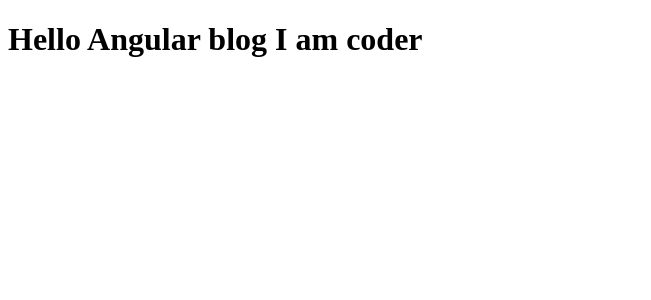
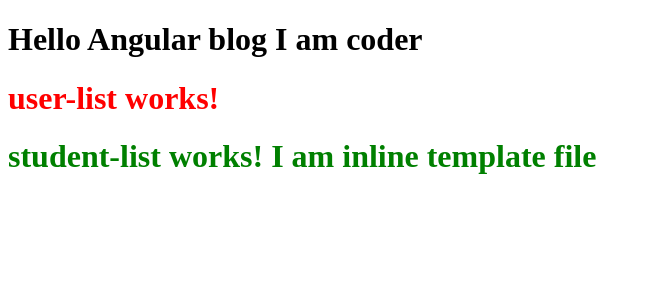
Before and after one commit to Onkar432/Angular-Learning, an Angular app: page / in a window 1280 px wide. Shown: the top 300 px of the page, without its empty margins (0-651 px from the left). Built offline with nearby package versions, Linux system fonts and the light colour scheme.

Commit message:
Applying inline style and templates

```diff
--- a/src/app/app.component.html
+++ b/src/app/app.component.html
@@ -1 +1,3 @@
 <h1>Hello Angular {{title}} {{data}}</h1>
+<app-user-list></app-user-list>
+<app-student-list></app-student-list>
--- a/src/app/app.module.ts
+++ b/src/app/app.module.ts
@@ -2,10 +2,14 @@
 import { BrowserModule } from '@angular/platform-browser';
 
 import { AppComponent } from './app.component';
+import { UserListComponent } from './user-list/user-list.component';
+import { StudentListComponent } from './student-list/student-list.component';
 
 @NgModule({
   declarations: [
-    AppComponent
+    AppComponent,
+    UserListComponent,
+    StudentListComponent
   ],
   imports: [
     BrowserModule
--- /dev/null
+++ b/src/app/student-list/student-list.component.css
@@ -0,0 +1,3 @@
+.student {
+    color: green;
+}
--- /dev/null
+++ b/src/app/student-list/student-list.component.ts
@@ -0,0 +1,14 @@
+import { Component } from '@angular/core';
+
+@Component({
+  selector: 'app-student-list',
+  template: `
+    <h1 class="student">
+      student-list works! I am inline template file
+    </h1>
+  `,
+  styleUrls: ['./student-list.component.css']
+})
+export class StudentListComponent {
+
+}
--- /dev/null
+++ b/src/app/user-list/user-list.component.html
@@ -0,0 +1 @@
+<h1 class="user">user-list works!</h1>
--- /dev/null
+++ b/src/app/user-list/user-list.component.ts
@@ -0,0 +1,12 @@
+import { Component } from '@angular/core';
+
+@Component({
+  selector: 'app-user-list',
+  templateUrl: './user-list.component.html',
+  styles: [
+    `.user { color: red; }`
+  ]
+})
+export class UserListComponent {
+
+}
```
Also changed, not shown: theory.txt (added), 2 other files (tests, documents, lock files or other folders).
